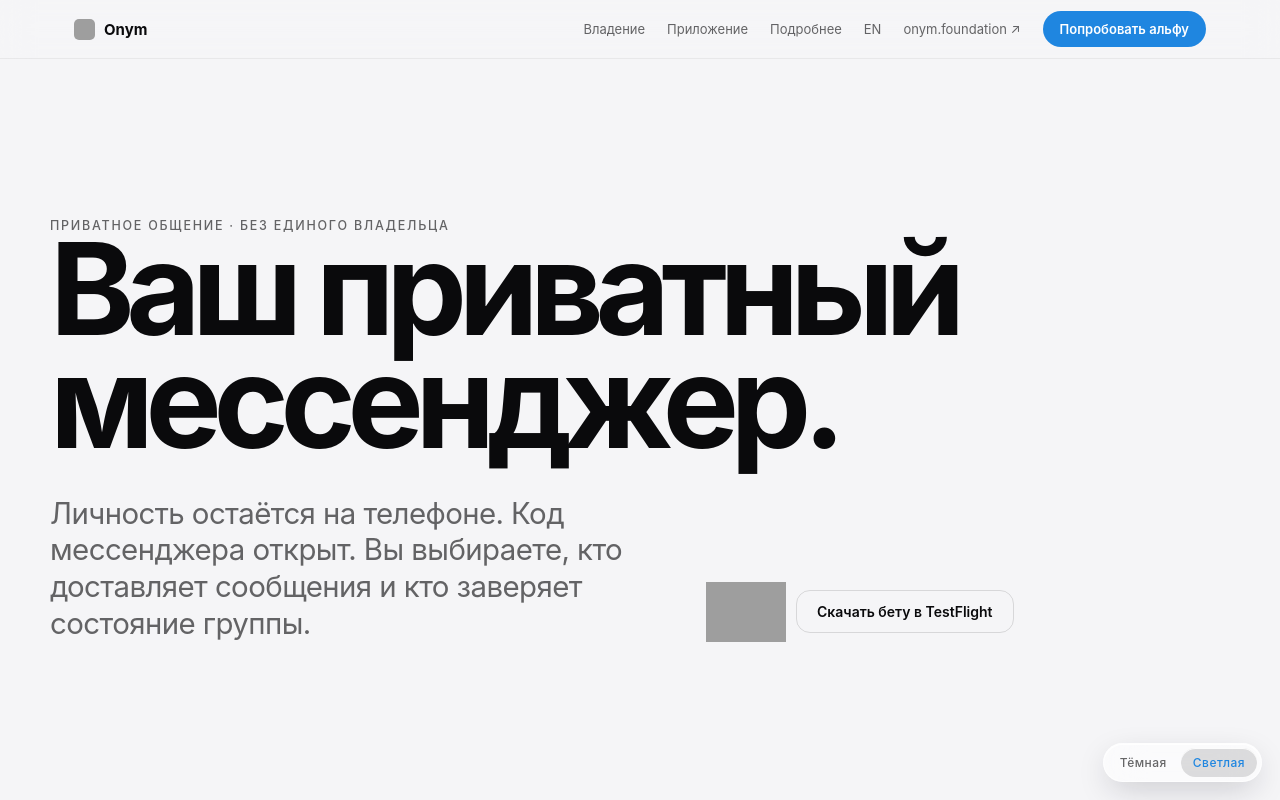
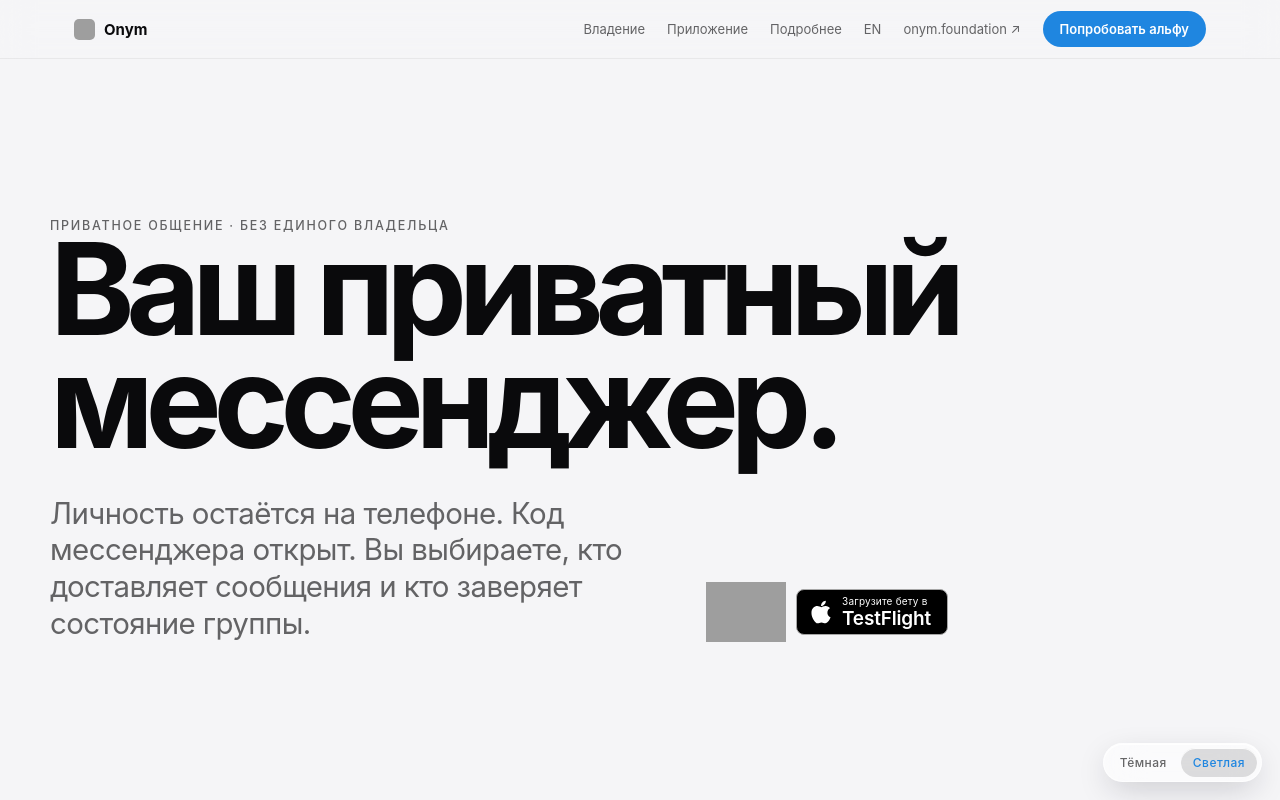
Before and after one commit to onymchat/onym-website, a plain HTML site: page public/ru/index.html in a window 1280 px wide. Shown: the top 800 px of the page. Drawn offline with Linux system fonts and the light colour scheme; grey boxes are pictures that could not be loaded.

Commit message:
home: replace hero secondary CTA with a TestFlight beta badge
Apple ships no official TestFlight badge, so this is a house-made one
in App Store badge style, sized to pair with the Google Play badge.

Co-Authored-By: Claude Fable 5 <noreply@anthropic.com>

```diff
--- a/public/ru/index.html
+++ b/public/ru/index.html
@@ -45,6 +45,11 @@
   .button{font-size:14px;display:inline-flex;align-items:center;justify-content:center}
   .play-badge{display:inline-flex}
   .play-badge img{display:block;height:60px;width:auto}
+  .tf-badge{display:inline-flex;align-items:center;gap:10px;height:46px;padding:0 16px 0 13px;background:#000;color:#fff;border:1px solid #a6a6a6;border-radius:8px}
+  .tf-badge svg{width:22px;height:26px;fill:currentColor;flex:none}
+  .tf-badge-copy{display:flex;flex-direction:column;line-height:1;text-align:left}
+  .tf-badge-copy small{font-size:10px;font-weight:400;letter-spacing:.02em;margin-bottom:3px}
+  .tf-badge-copy b{font-size:19px;font-weight:600;letter-spacing:-.01em}
   .legal{margin:14px auto 0;font-size:11px}
   .ownership{padding:120px 0;border-top:1px solid var(--hair)}
   .section-head{display:grid;grid-template-columns:1fr 1fr;gap:50px;margin-bottom:70px}
@@ -149,7 +154,7 @@
 <p>Личность остаётся на телефоне. Код мессенджера открыт. Вы выбираете, кто доставляет сообщения и кто заверяет состояние группы.</p>
 <div class="actions">
 <a class="play-badge" href="https://play.google.com/store/apps/details?id=app.onym.android&amp;hl=ru"><img src="/assets/google-play-badge-ru.png" alt="Скачать из Google Play"/></a>
-<a class="button" href="https://testflight.apple.com/join/tUaJrYzh">Скачать бету в TestFlight</a>
+<a class="tf-badge" href="https://testflight.apple.com/join/tUaJrYzh"><svg viewBox="0 0 384 512" aria-hidden="true"><path d="M318.7 268.7c-.2-36.7 16.4-64.4 50-84.8-18.8-26.9-47.2-41.7-84.7-44.6-35.5-2.9-74.3 20.7-88.5 20.7-15 0-49.4-19.7-76.4-19.7C63.3 141.2 4 184.8 4 273.5q0 39.3 14.4 81.2c12.8 36.7 59 126.7 107.2 125.2 25.2-.6 43-17.9 75.8-17.9 31.8 0 48.3 17.9 76.4 17.9 48.6-.7 90.4-82.5 102.6-119.3-65.2-30.7-61.7-90-61.7-91.9zm-56.6-164.2c27.3-32.4 24.8-61.9 24-72.5-24.1 1.4-52 16.4-67.9 34.9-17.5 19.8-27.8 44.3-25.6 71.9 26.1 2 49.9-11.4 69.5-34.3z"/></svg><span class="tf-badge-copy"><small>Загрузите бету в</small><b>TestFlight</b></span></a>
 </div>
 </div>
 </div>
```
Also changed, not shown: public/index.html (+6 -1 lines).
